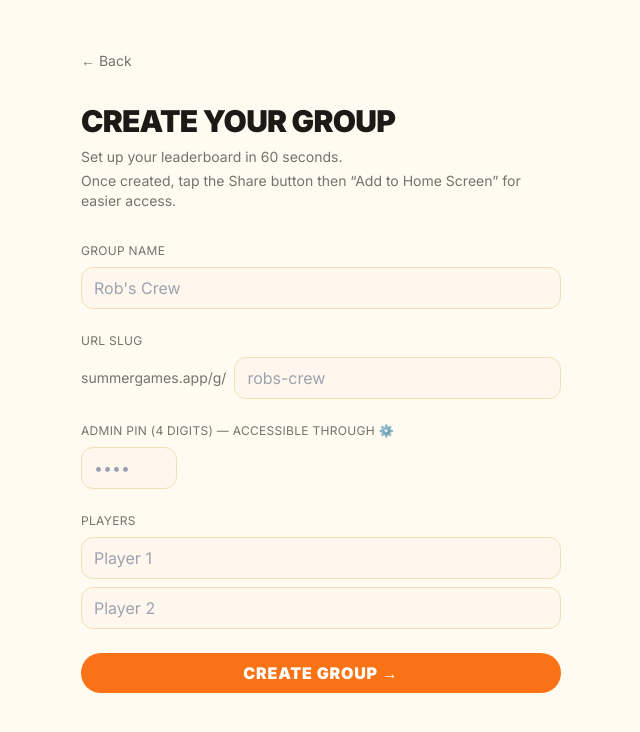
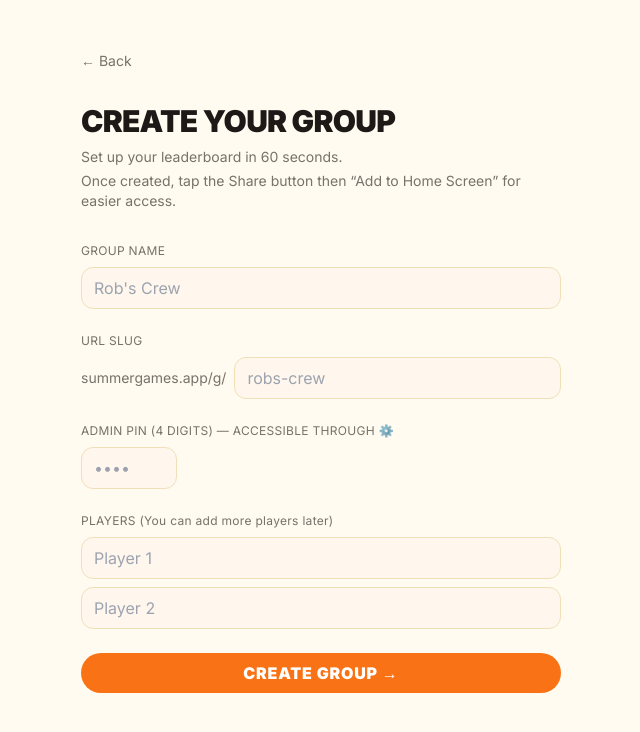
Before and after one commit to gileshayhurst/summer-games, a Next.js app: page /create in a window 1280 px wide. Shown: the top 732 px of the page, without its empty margins (319-959 px from the left). Built offline with nearby package versions, Linux system fonts and the light colour scheme.

Commit message:
feat: clarify players label on create group screen

```diff
--- a/app/create/page.tsx
+++ b/app/create/page.tsx
@@ -83,7 +83,7 @@ export default function CreatePage() {
             />
           </div>
           <div>
-            <label className="text-xs text-muted uppercase tracking-wide block mb-2">Players</label>
+            <label className="text-xs text-muted uppercase tracking-wide block mb-2">Players <span className="normal-case font-normal">(You can add more players later)</span></label>
             <div className="space-y-2">
               {players.map((p, i) => (
                 <input
```
